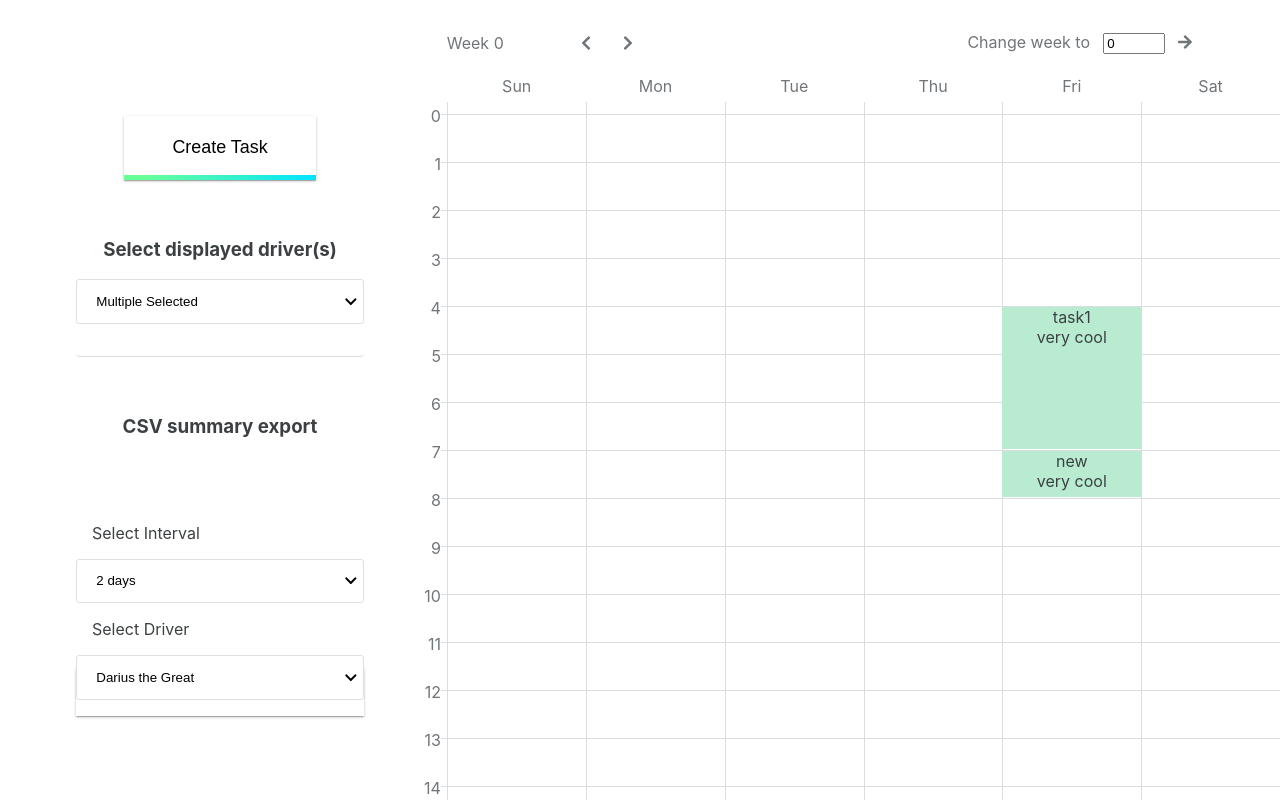
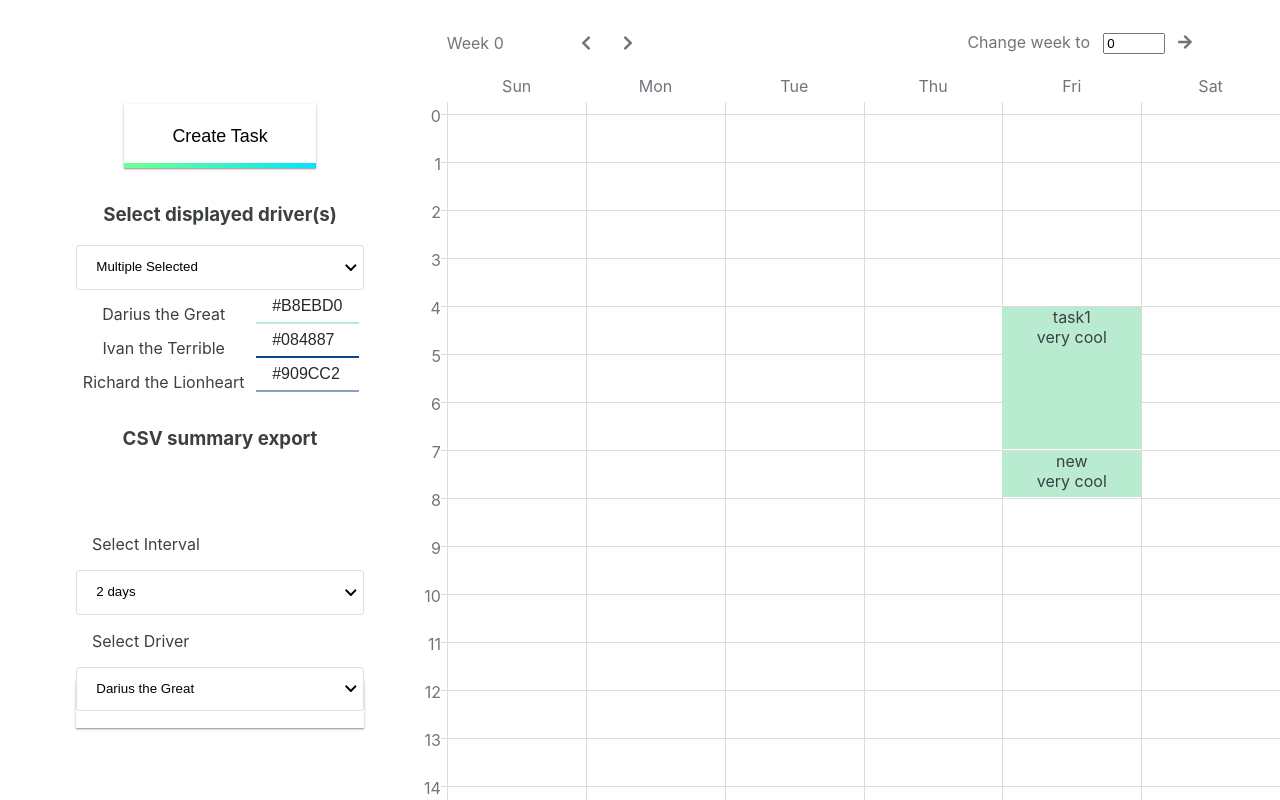
Before and after one commit to moa-novae/rose_rocket, a React (Create React App) app: page / in a window 1280 px wide. Shown: the top 800 px of the page. Built offline with nearby package versions, Linux system fonts and the light colour scheme.

Commit message:
Feat: user can pick colour for drivers

```diff
--- a/src/components/Calendar/Calendar.js
+++ b/src/components/Calendar/Calendar.js
@@ -19,6 +19,7 @@
     weekInput,
     handleOnChange,
     handleWeekJump,
+    handleDriverBgChange,
     toggleDriverSelected,
     yearlyTasks,
   } = useCalendar();
@@ -49,6 +50,7 @@
           addTask={addTask}
           addAndDeleteTask={addAndDeleteTask}
           yearlyTasks={yearlyTasks}
+          handleDriverBgChange={handleDriverBgChange}
         />
       </div>
       <div className="calendar-main">
--- a/src/components/Calendar/CalendarSidebar/CalendarSidebar.js
+++ b/src/components/Calendar/CalendarSidebar/CalendarSidebar.js
@@ -1,9 +1,10 @@
 import React, { useState } from "react";
 import "./calendarSidebar.scss";
 import DropdownMultiple from "../../Dropdown/DropdownMultiple";
-import TextInput from "../../Form/TextInput/TextInput";
+
 import CreateModal from "./CreateModal/CreateModal";
 import GenerateCsv from "./GenerateCsv/GenerateCsv";
+import DriverBgSelection from "./DriverBgSelection/DriverBgSelection";
 export default function CalendarSidebar(props) {
   const {
     addTask,
@@ -12,8 +13,17 @@
     toggleDriverSelected,
     addAndDeleteTask,
     yearlyTasks,
+    handleDriverBgChange,
   } = props;
   const [showCreateModal, setShowCreateModal] = useState(false);
+
+  const driverBgSelections = driversList.map((driver) => (
+    <DriverBgSelection
+      key={driver.id}
+      driver={driver}
+      handleDriverBgChange={handleDriverBgChange}
+    />
+  ));
   return (
     <div className="calendar-sidebar-content">
       <div className="new-task-btn-wrapper">
@@ -31,7 +41,9 @@
           toggle={toggleDriverSelected}
           title="Select Drivers"
         />
-        <TextInput />
+        <div className="driver-color-selection-wrapper">
+          {driverBgSelections}
+        </div>
       </div>
       <div className="csv-generation-wrapper side-bar-wrapper">
         <GenerateCsv yearlyTasks={yearlyTasks} driversList={driversList} />
--- /dev/null
+++ b/src/components/Calendar/CalendarSidebar/DriverBgSelection/DriverBgSelection.js
@@ -0,0 +1,31 @@
+import React, { useState, useEffect } from "react";
+import { isHexColour } from "../../../../utils/helper";
+import TextInput from "../../../Form/TextInput/TextInput";
+import "./driverBgSelection.scss";
+export default function DriverBgSelection({ driver, handleDriverBgChange }) {
+  // this is to control text input
+  const [inputColour, setInputColour] = useState(driver.colour);
+  // not every inputted hex value is valid, so only update when valid
+  function handleOnChange(e) {
+    const newValue = e.target.value;
+    setInputColour(newValue);
+  }
+  // on
+  useEffect(() => {
+    if (isHexColour.test(inputColour)) {
+      handleDriverBgChange(inputColour, driver.id);
+    }
+  }, [inputColour]);
+  return (
+    <div className="driver-color-selection">
+      <div className="driver-name">{driver.name}</div>
+      <div style={{ borderBottom: `${inputColour} solid 2px` }}>
+        <TextInput
+          name="colour"
+          value={inputColour}
+          handleOnChange={handleOnChange}
+        />
+      </div>
+    </div>
+  );
+}
--- /dev/null
+++ b/src/components/Calendar/CalendarSidebar/DriverBgSelection/driverBgSelection.scss
@@ -0,0 +1,16 @@
+.driver-color-selection {
+  display: flex;
+  flex-direction: row;
+  justify-content: space-between;
+  align-items: flex-end;
+  .driver-name {
+    width: 63%;
+  }
+  & > div {
+    width: 37%;
+    margin-right: 0.3em;
+  }
+  & .text-input {
+    border: 0;
+  }
+}
--- a/src/components/Calendar/DayColumn/Task/Task.js
+++ b/src/components/Calendar/DayColumn/Task/Task.js
@@ -26,7 +26,6 @@
   // choose font colour dynamically depending on bg
   const taskFontColour =
     bgBrightness(taskBgColour) === "bright" ? "#3c4043" : "#fafafa";
-  console.log(taskFontColour);
   return (
     <>
       {taskInfo && (
--- a/src/components/Calendar/useCalendar.js
+++ b/src/components/Calendar/useCalendar.js
@@ -1,6 +1,7 @@
 import { useState } from "react";
 import uniqueId from "../../utils/uniqueId";
 import { initialDrivers, initialYearTasks } from "../../utils/sampleData";
+import { indexOfObjectInArray } from "../../utils/helper";
 /*
   I couldn't find a good library that implements time on
   a 24 h / 7 day / 52 week discrete timescale. Popular libraries
@@ -191,6 +192,14 @@
     changeWeekBy(weekDifference);
   };
 
+  const handleDriverBgChange = function (newColour, driverId) {
+    const driverIndex = indexOfObjectInArray(driversList, driverId);
+    setDrivers((prev) => {
+      const newState = [...prev];
+      newState[driverIndex].colour = newColour;
+      return newState;
+    });
+  };
   // find the task of the week currently viewed
   let weeklyTasks = Array.from(yearlyTasks.values()).filter((task) => {
     return Math.floor(convertTime(task.time.start, "hour", "week")) === week;
@@ -213,6 +222,7 @@
     weekInput,
     handleOnChange,
     handleWeekJump,
+    handleDriverBgChange,
     driversSelected,
     driversList,
     toggleDriverSelected,
--- a/src/utils/bgBrightness.js
+++ b/src/utils/bgBrightness.js
@@ -1,6 +1,10 @@
 // inspired by https://css-tricks.com/switch-font-color-for-different-backgrounds-with-css/
 import { hexToRgb } from "./hexToRgb";
 export const bgBrightness = function (hex) {
+  const isHexColour = /^#([A-Fa-f0-9]{6}|[A-Fa-f0-9]{3})$/;
+  if (!isHexColour.test(hex) || !hexToRgb(hex)) {
+    return;
+  }
   const { r, g, b } = hexToRgb(hex);
   //the threshold at which colors are considered "light"
   const threshold = 0.5;
--- /dev/null
+++ b/src/utils/helper.js
@@ -0,0 +1,6 @@
+// find index of object with id x in array
+export const indexOfObjectInArray = function (arr, id) {
+  return arr.map((e) => e.id).indexOf(id);
+};
+
+export const isHexColour = /^#([A-Fa-f0-9]{6}|[A-Fa-f0-9]{3})$/;
--- a/src/utils/hexToRgb.js
+++ b/src/utils/hexToRgb.js
@@ -1,5 +1,11 @@
 // https://stackoverflow.com/questions/5623838/rgb-to-hex-and-hex-to-rgb
-export const hexToRgb = function (hex) {
+export const hexToRgb = function hexToRgb(hex) {
+  // Expand shorthand form (e.g. "03F") to full form (e.g. "0033FF")
+  var shorthandRegex = /^#?([a-f\d])([a-f\d])([a-f\d])$/i;
+  hex = hex.replace(shorthandRegex, function (m, r, g, b) {
+    return r + r + g + g + b + b;
+  });
+
   var result = /^#?([a-f\d]{2})([a-f\d]{2})([a-f\d]{2})$/i.exec(hex);
   return result
     ? {
```
